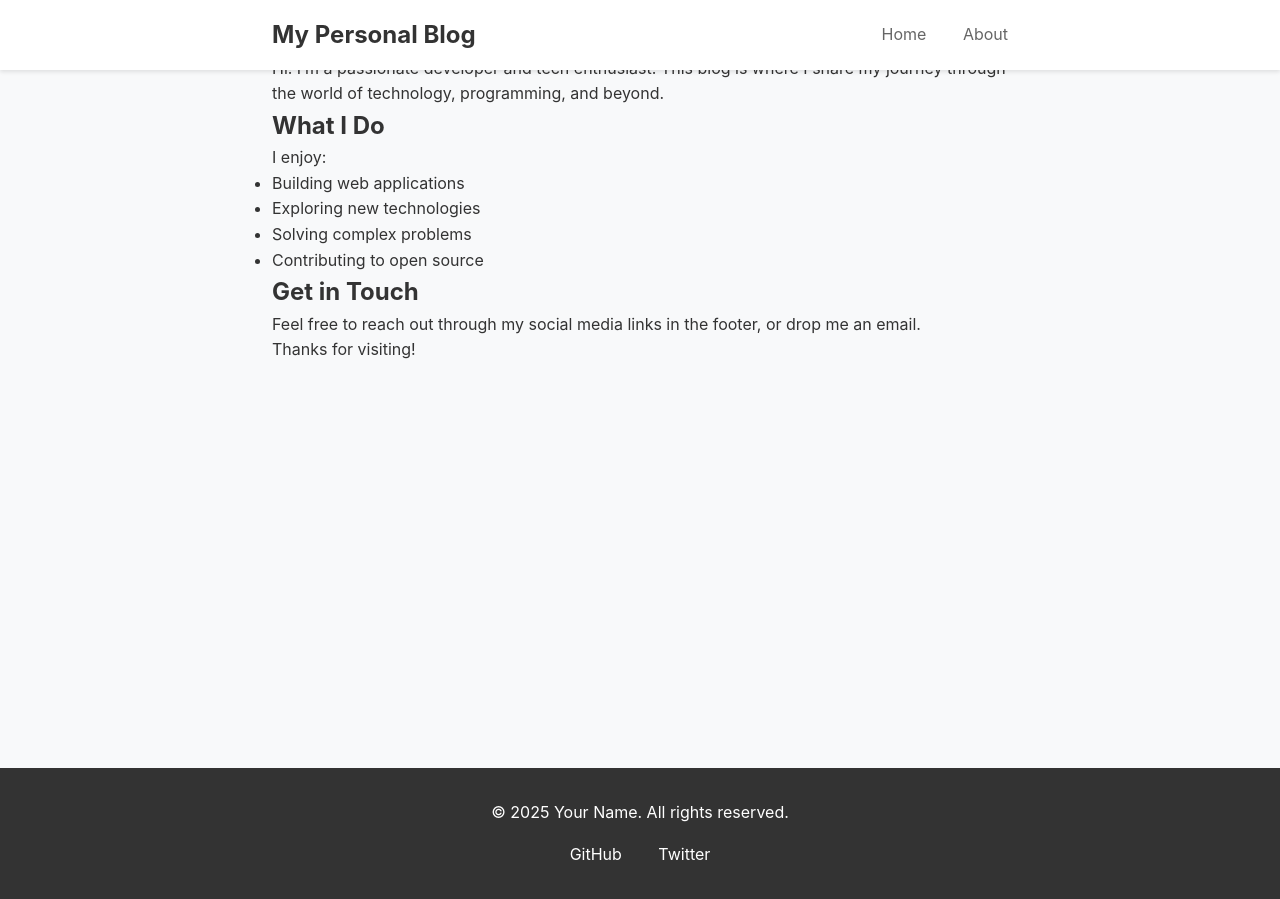
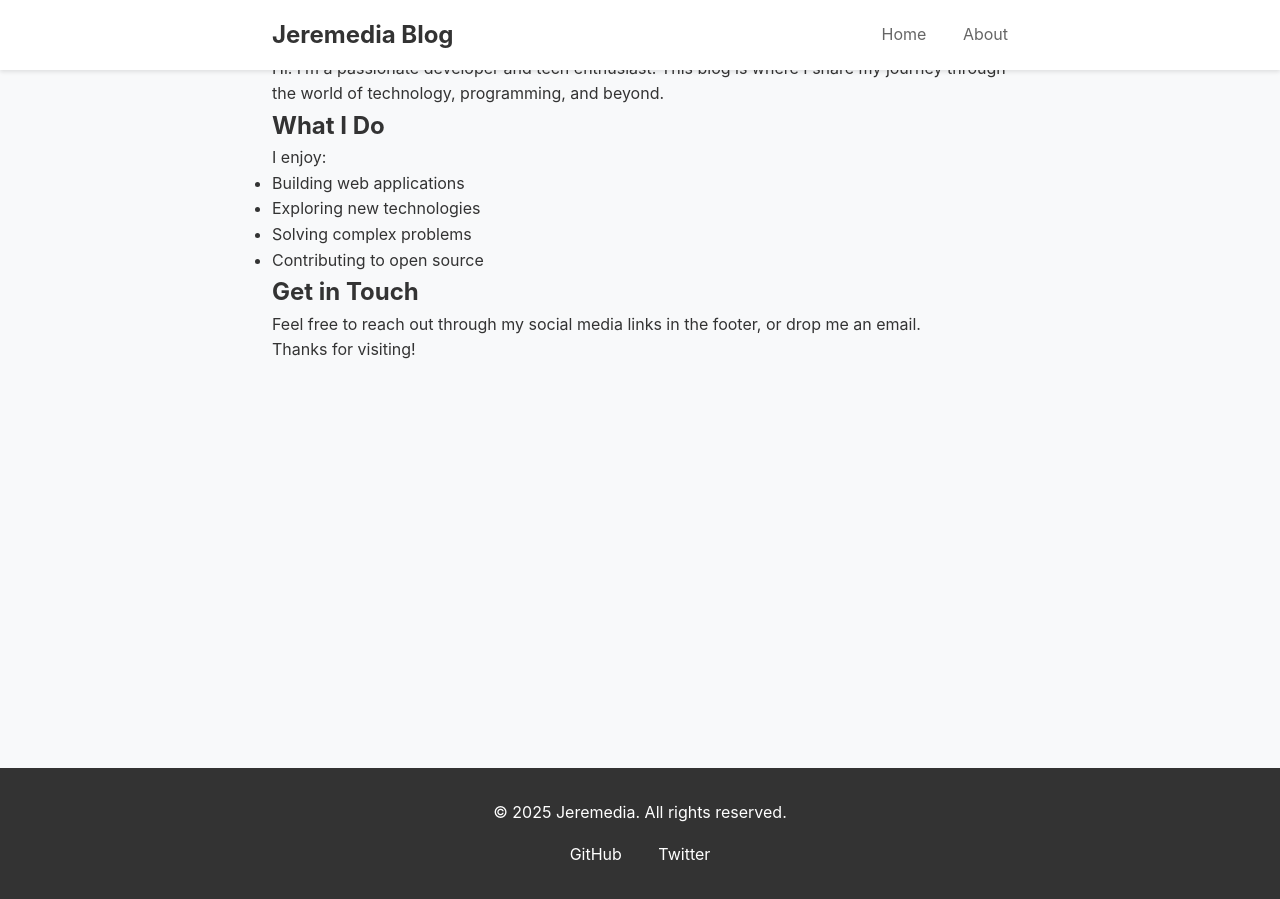
Before and after one commit to jeremedia/jeremedia.github.io, a Jekyll site: the page built from about.md, in a window 1280 px wide and 900 px high, scrolled down 98 px. Built offline with Jekyll 4.4.1, drawn with Linux system fonts in a browser that asks for light colours.

Commit message:
Update config with correct username and URL

```diff
--- a/_config.yml
+++ b/_config.yml
@@ -1,8 +1,8 @@
-title: My Personal Blog
-author: Your Name
+title: Jeremedia Blog
+author: Jeremedia
 email: your-email@example.com
 description: A personal blog about technology, life, and everything in between.
-url: "" # your GitHub Pages URL will go here
+url: "https://jeremedia.github.io" # your GitHub Pages URL will go here
 baseurl: "" # the subpath of your site, e.g. /blog
 
 # Build settings
@@ -17,8 +17,8 @@ paginate: 5
 paginate_path: "/page:num/"
 
 # Social media
-twitter_username: your_twitter
-github_username: your_github
+twitter_username: jeremedia
+github_username: jeremedia
 
 # Exclude from processing
 exclude:
```
